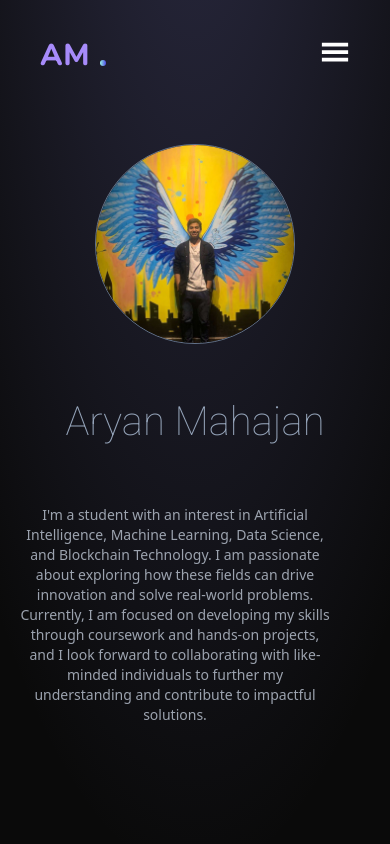
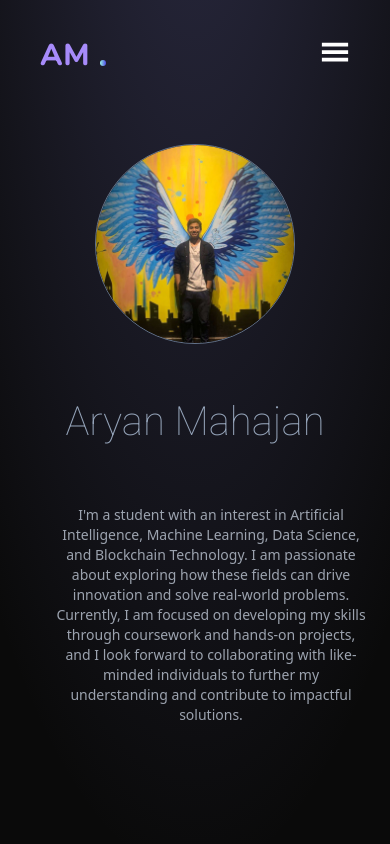
Before and after one commit to AryanMahajan/PORTFOLIO_WEBSITE, a Next.js app: page / in a window 390 px wide. Shown: the top 844 px of the page. Built offline with nearby package versions, Linux system fonts and the light colour scheme.

Commit message:
centred_text_home

```diff
--- a/components/sub/HeroContent.tsx
+++ b/components/sub/HeroContent.tsx
@@ -38,7 +38,7 @@ export default function HeroContent() {
             >
                 <motion.p
                 variants={slideInFromLeft(0.8)}
-                className='text-sm font-extralight lg:font-normal text-center lg:text-start lg:text-lg text-gray-400 lg:my-5 lg:max-w-[600px] w-[310px] lg:w-auto h-auto'
+                className='text-sm font-extralight lg:font-normal text-center lg:text-start lg:text-lg text-gray-400 lg:my-5 lg:max-w-[600px] w-[310px] lg:w-auto h-auto ml-9 lg:ml-0'
                 >
                     I&apos;m a student with an interest in Artificial Intelligence, Machine Learning, Data Science, and Blockchain Technology. I am passionate about exploring how these fields can drive innovation and solve real-world problems. Currently, I am focused on developing my skills through coursework and hands-on projects, and I look forward to collaborating with like-minded individuals to further my understanding and contribute to impactful solutions.
                 </motion.p>
```
